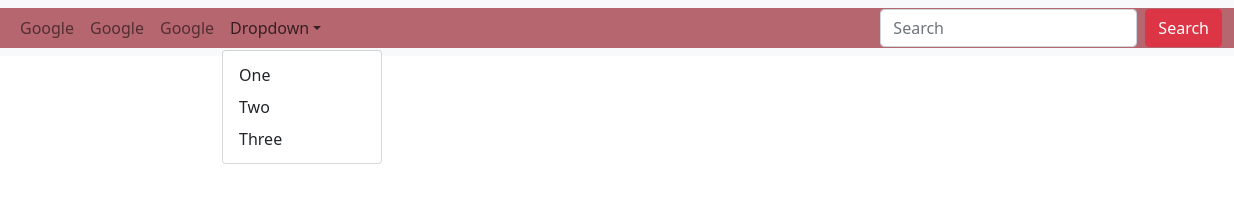
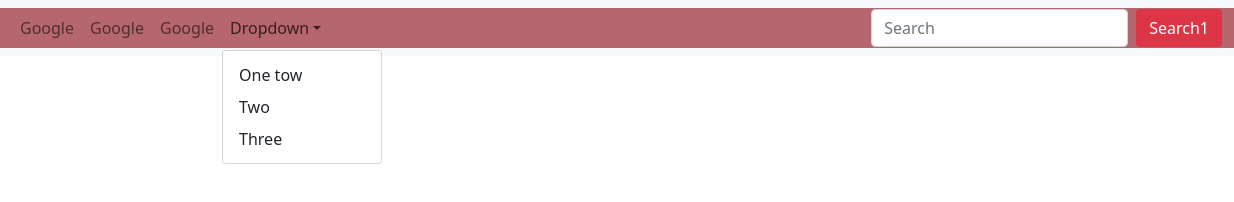
Before and after one commit to otimbur/IT116, a plain HTML site: page Final Project/bootFINAL.html in a window 1280 px wide. Both pictures are taken after a click on the button "Dropdown". Shown: the full height of the page, 46-1280 px from the left. Drawn offline with nearby package versions, Linux system fonts and the light colour scheme.

Commit message:
change for check

```diff
--- a/Final Project/bootFINAL.html
+++ b/Final Project/bootFINAL.html
@@ -55,7 +55,7 @@
                    <!-- add the drop down items. Create another unorder list-->
                     <ul class="dropdown-menu">
 
-                       <a href="#" class="dropdown-item">One</a>
+                       <a href="#" class="dropdown-item">One tow</a>
 
                       <a href="#" class="dropdown-item">Two</a>
 
@@ -69,7 +69,7 @@
             <form class="d-flex" action="/testing">
 
               <input class="form-control me-2" type="search" placeholder="Search">
-              <button class="btn btn-danger" type="submit">Search</button>
+              <button class="btn btn-danger" type="submit">Search1</button>
 
             </form>
 
```
Also changed, not shown: 3 other files.
